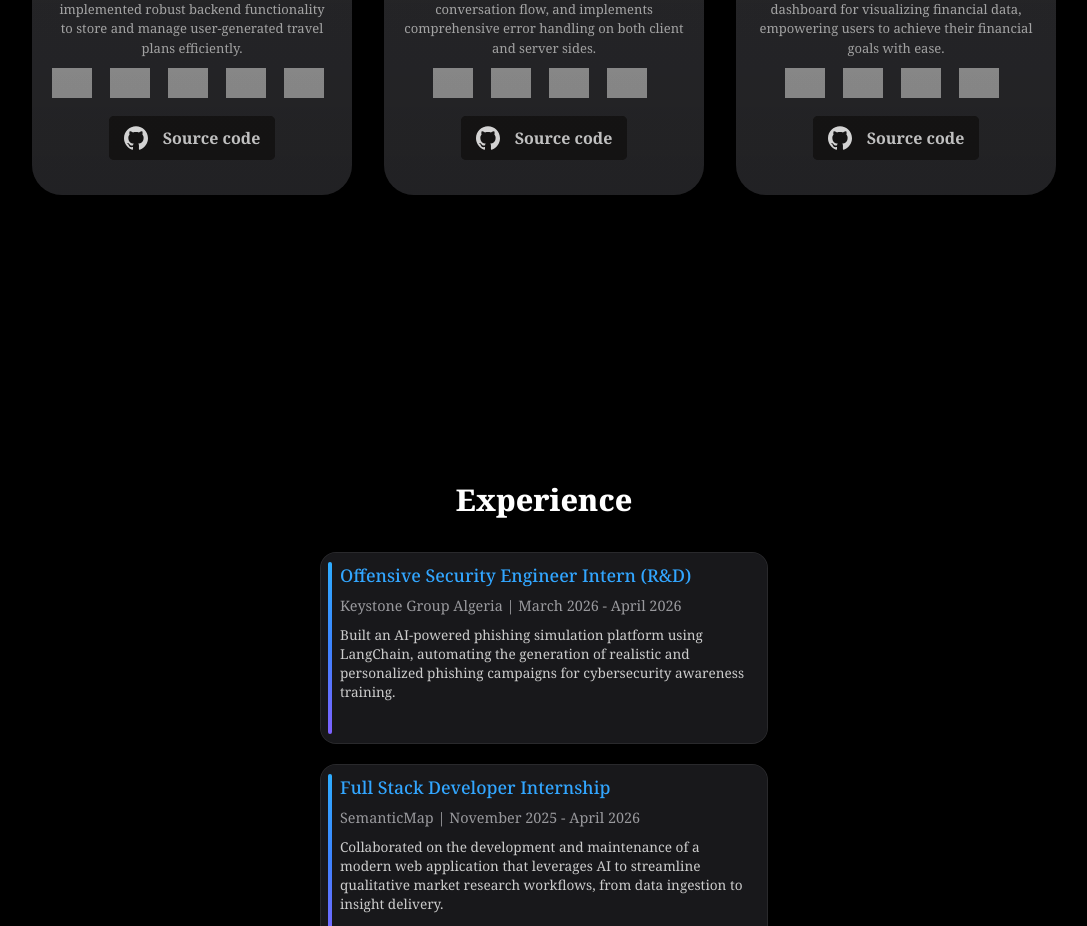
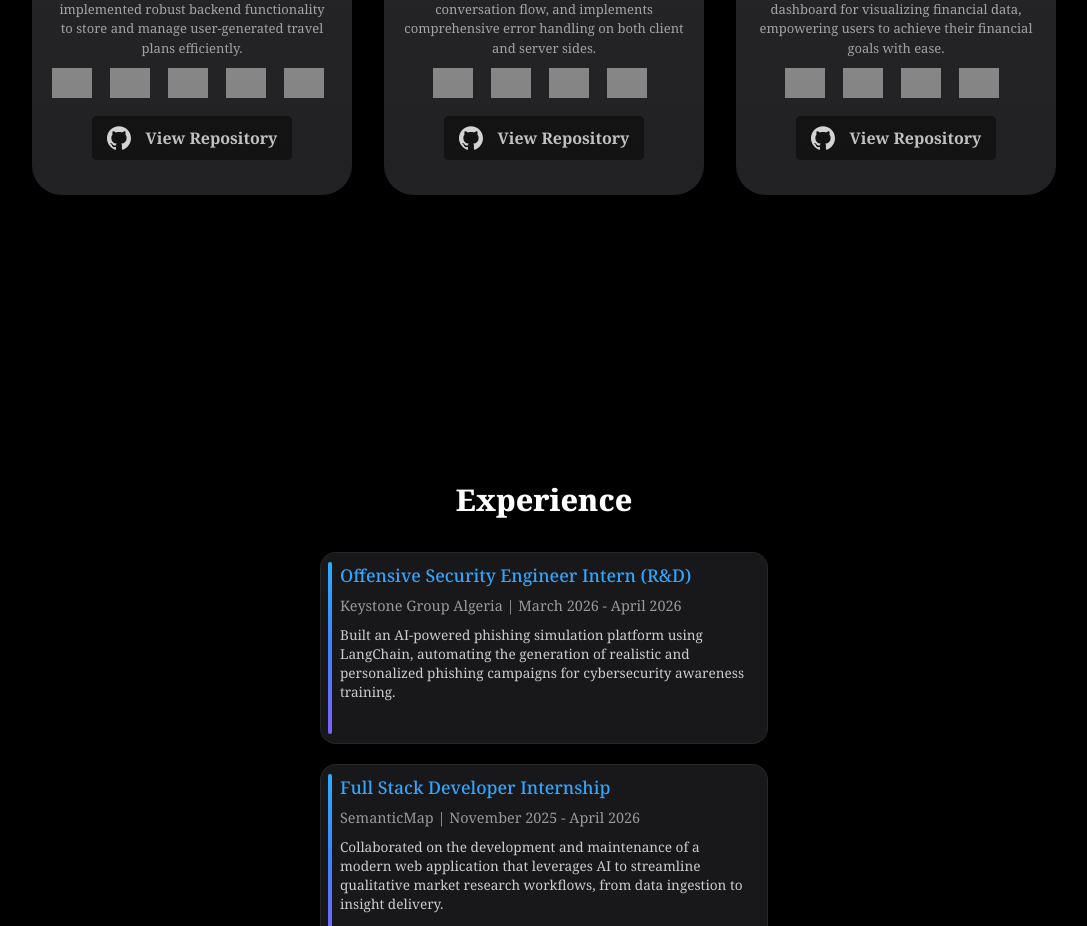
Before and after one commit to DjazzGh/Current_Portfolio, a React (Create React App) app: page / in a window 1280 px wide. Shown: the part 2640-3566 px from the top of the page, without its empty margins (96-1183 px from the left). Built offline with nearby package versions, Linux system fonts and the light colour scheme; grey boxes are pictures that could not be loaded; the HTML template or start-up script is replaced by a standard one; a web font is replaced by a local one.

Commit message:
Change button text from 'Source code' to 'View Repository'

```diff
--- a/src/GitHubButton.js
+++ b/src/GitHubButton.js
@@ -10,7 +10,7 @@ const GitHubButton = ({ githubLink }) => {
         <svg width={24} height={24} viewBox="0 0 24 24" fill="none" xmlns="http://www.w3.org/2000/svg">
           <path d="M12 0.296997C5.37 0.296997 0 5.67 0 12.297C0 17.6 3.438 22.097 8.205 23.682C8.805 23.795 9.025 23.424 9.025 23.105C9.025 22.82 9.015 22.065 9.01 21.065C5.672 21.789 4.968 19.455 4.968 19.455C4.422 18.07 3.633 17.7 3.633 17.7C2.546 16.956 3.717 16.971 3.717 16.971C4.922 17.055 5.555 18.207 5.555 18.207C6.625 20.042 8.364 19.512 9.05 19.205C9.158 18.429 9.467 17.9 9.81 17.6C7.145 17.3 4.344 16.268 4.344 11.67C4.344 10.36 4.809 9.29 5.579 8.45C5.444 8.147 5.039 6.927 5.684 5.274C5.684 5.274 6.689 4.952 8.984 6.504C9.944 6.237 10.964 6.105 11.984 6.099C13.004 6.105 14.024 6.237 14.984 6.504C17.264 4.952 18.269 5.274 18.269 5.274C18.914 6.927 18.509 8.147 18.389 8.45C19.154 9.29 19.619 10.36 19.619 11.67C19.619 16.28 16.814 17.295 14.144 17.59C14.564 17.95 14.954 18.686 14.954 19.81C14.954 21.416 14.939 22.706 14.939 23.096C14.939 23.411 15.149 23.786 15.764 23.666C20.565 22.092 24 17.592 24 12.297C24 5.67 18.627 0.296997 12 0.296997Z" fill="white" />
         </svg>
-        <p className="text">Source code</p>
+        <p className="text">View Repository</p>
       </button>
     </StyledWrapper>
   );
```
